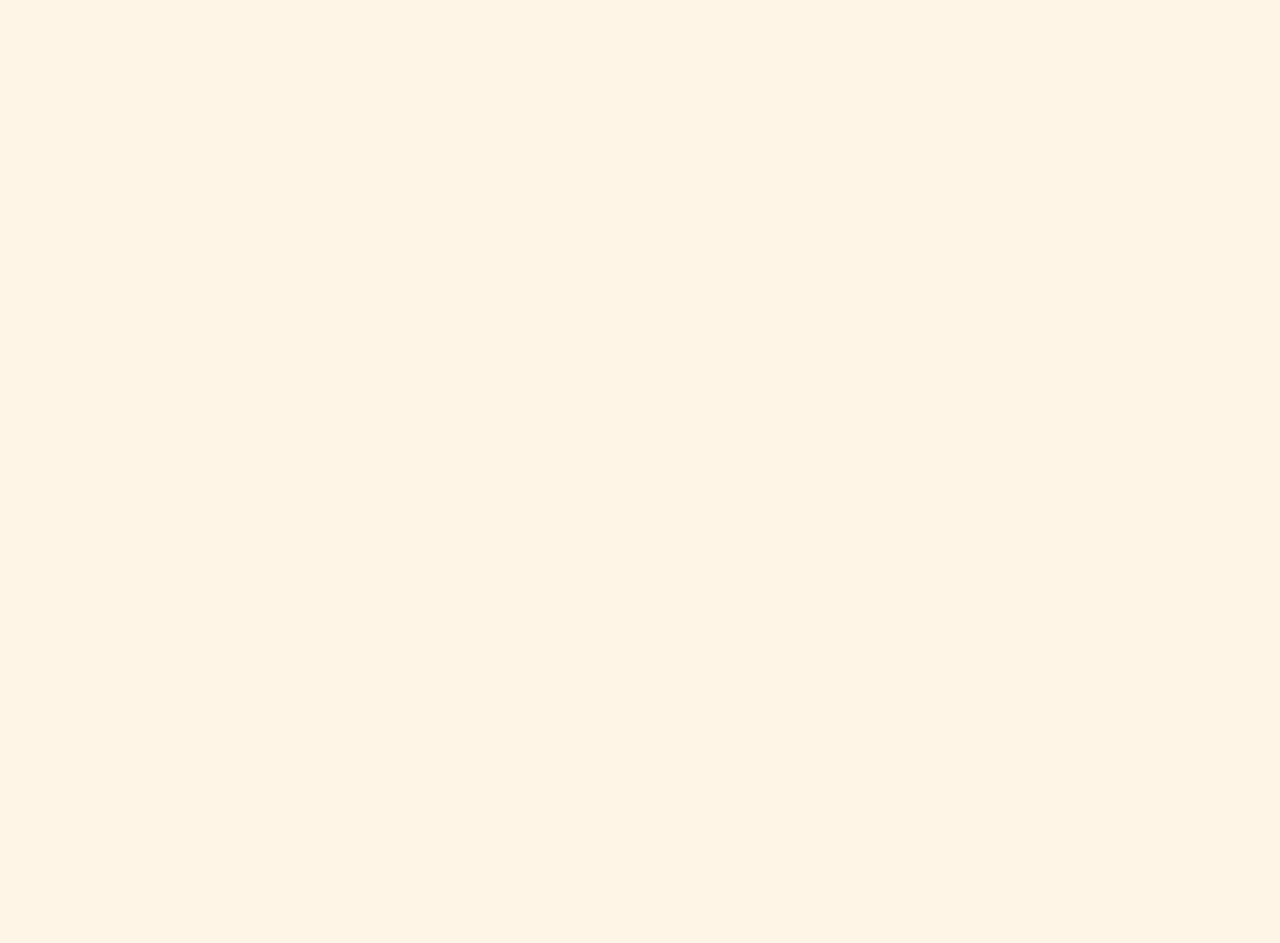
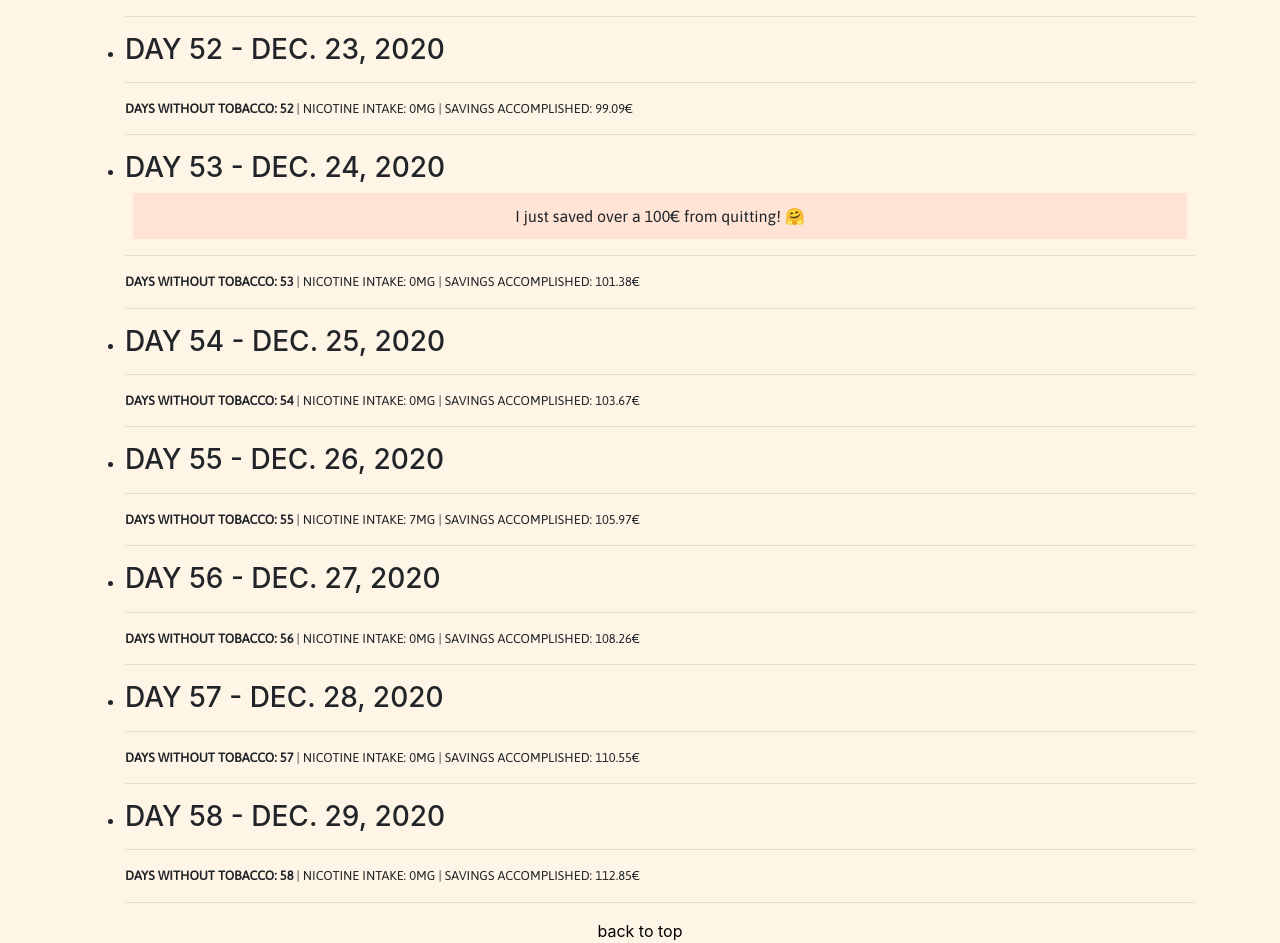
Before and after one commit to draialexis/alexisdrai, an Angular app: page / in a window 1280 px wide. Shown: the part 10580-11523 px from the top of the page. Before the commit the page ends 10518 px from the top, so only its background shows below. Built offline with nearby package versions, Linux system fonts and the light colour scheme.

Commit message:
Add entries for days 51 to 58

```diff
--- a/src/app/components/smokefree/smokefree.component.html
+++ b/src/app/components/smokefree/smokefree.component.html
@@ -520,6 +520,63 @@
       accomplished: 94.50€</p>
     <hr>
   </li>
+  <li>
+    <h3 class="text-uppercase">Day 51 - dec. 22, 2020</h3>
+    <hr>
+    <p class="small-print text-uppercase"><strong>days without tobacco: 51</strong> | nicotine intake: 7mg | savings
+      accomplished: 96.80€</p>
+    <hr>
+  </li>
+  <li>
+    <h3 class="text-uppercase">Day 52 - dec. 23, 2020</h3>
+    <hr>
+    <p class="small-print text-uppercase"><strong>days without tobacco: 52</strong> | nicotine intake: 0mg | savings
+      accomplished: 99.09€</p>
+    <hr>
+  </li>
+  <li>
+    <h3 class="text-uppercase">Day 53 - dec. 24, 2020</h3>
+    <p class="flex-center milestone">I just saved over a 100€ from quitting!&nbsp;🤗</p>
+    <hr>
+    <p class="small-print text-uppercase"><strong>days without tobacco: 53</strong> | nicotine intake: 0mg | savings
+      accomplished: 101.38€</p>
+    <hr>
+  </li>
+  <li>
+    <h3 class="text-uppercase">Day 54 - dec. 25, 2020</h3>
+    <hr>
+    <p class="small-print text-uppercase"><strong>days without tobacco: 54</strong> | nicotine intake: 0mg | savings
+      accomplished: 103.67€</p>
+    <hr>
+  </li>
+  <li>
+    <h3 class="text-uppercase">Day 55 - dec. 26, 2020</h3>
+    <hr>
+    <p class="small-print text-uppercase"><strong>days without tobacco: 55</strong> | nicotine intake: 7mg | savings
+      accomplished: 105.97€</p>
+    <hr>
+  </li>
+  <li>
+    <h3 class="text-uppercase">Day 56 - dec. 27, 2020</h3>
+    <hr>
+    <p class="small-print text-uppercase"><strong>days without tobacco: 56</strong> | nicotine intake: 0mg | savings
+      accomplished: 108.26€</p>
+    <hr>
+  </li>
+  <li>
+    <h3 class="text-uppercase">Day 57 - dec. 28, 2020</h3>
+    <hr>
+    <p class="small-print text-uppercase"><strong>days without tobacco: 57</strong> | nicotine intake: 0mg | savings
+      accomplished: 110.55€</p>
+    <hr>
+  </li>
+  <li>
+    <h3 class="text-uppercase">Day 58 - dec. 29, 2020</h3>
+    <hr>
+    <p class="small-print text-uppercase"><strong>days without tobacco: 58</strong> | nicotine intake: 0mg | savings
+      accomplished: 112.85€</p>
+    <hr>
+  </li>
 </ul>
 <div class="flex-center">
   <a class="nav-in-art link" href="#day-one">back to top</a>
```
